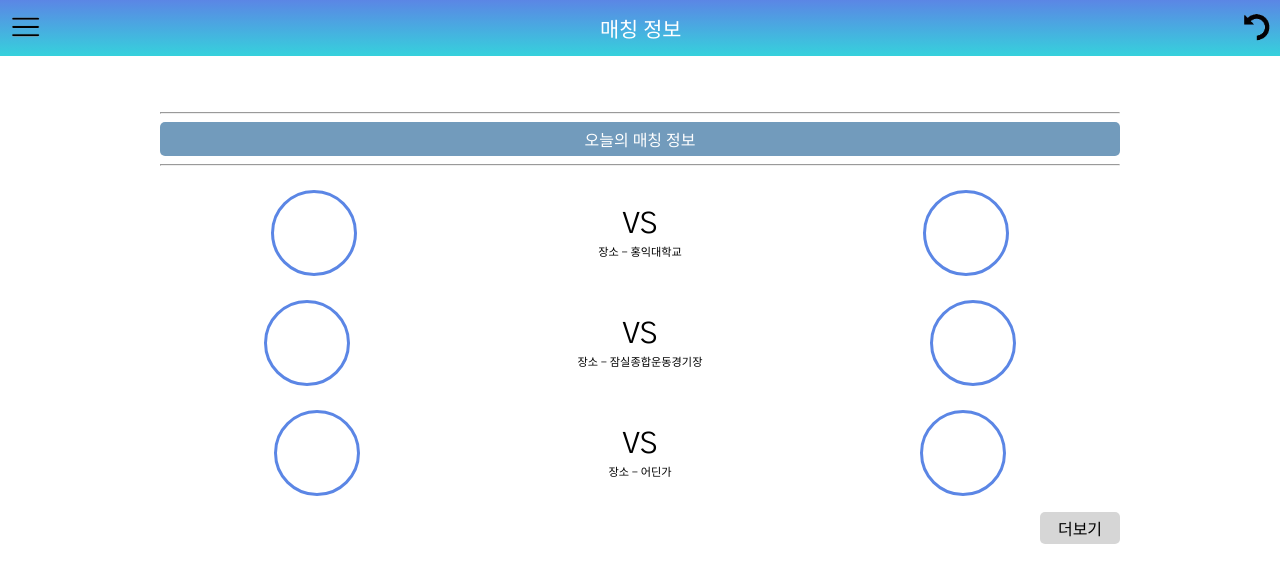
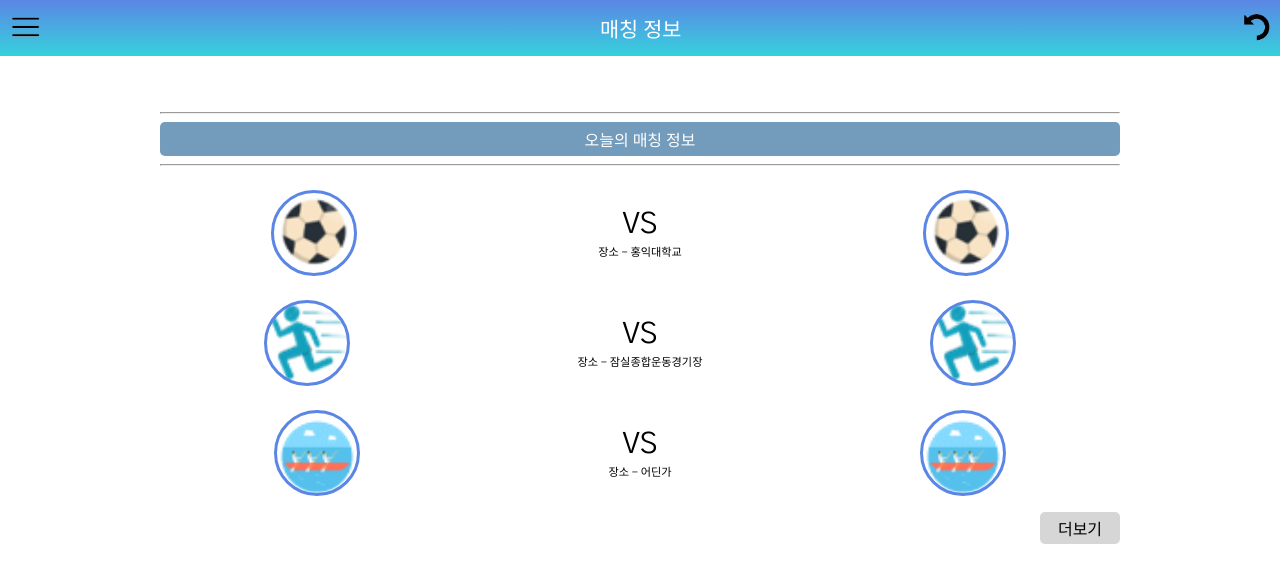
Before and after one commit to uhmseohun/everyone-meeting, a Vue app: page /match in a window 1280 px wide. Shown: the top 582 px of the page. Built offline with nearby package versions, Linux system fonts and the light colour scheme; what vue-swal would draw is missing.

Commit message:
feat: add sport image in match view

```diff
--- a/src/components/MatchItem.vue
+++ b/src/components/MatchItem.vue
@@ -12,14 +12,23 @@ export default {
 
 <template>
 <div class="item">
-  <div class="item__team item__left">
+  <div
+    class="item__team item__left"
+    :style="{
+      'background-image': `url('${match.image}')`
+    }"
+  >
   </div>
   <div class="item__info">
     <span class="item__versus">VS</span>
     <span class="item__detail">장소 - {{ match. place }}</span>
   </div>
-  <div class="item__team item__right">
-  </div>
+  <div
+    class="item__team item__right"
+    :style="{
+      'background-image': `url('${match.image}')`
+    }"
+  />
 </div>
 </template>
 
@@ -34,6 +43,7 @@ export default {
     height: 80px;
     border-radius: 50%;
     border: 3px solid #5B86E5;
+    background-size: cover;
   }
 
   &__info {
--- a/src/views/Match.vue
+++ b/src/views/Match.vue
@@ -1,20 +1,30 @@
 <script>
 import MatchItem from '@/components/MatchItem.vue'
+
+import Soccer from '@/assets/sport/soccer.png'
+import Kanu from '@/assets/sport/kanu.png'
+import Running from '@/assets/sport/running.png'
 
 export default {
   name: 'Match',
   components: { MatchItem },
   data () {
     return {
+      Soccer,
+      Kanu,
+      Running,
       matches: [
         {
-          place: '홍익대학교'
+          place: '홍익대학교',
+          image: Soccer
         },
         {
-          place: '잠실종합운동경기장'
+          place: '잠실종합운동경기장',
+          image: Running
         },
         {
-          place: '어딘가'
+          place: '어딘가',
+          image: Kanu
         }
       ]
     }
```
